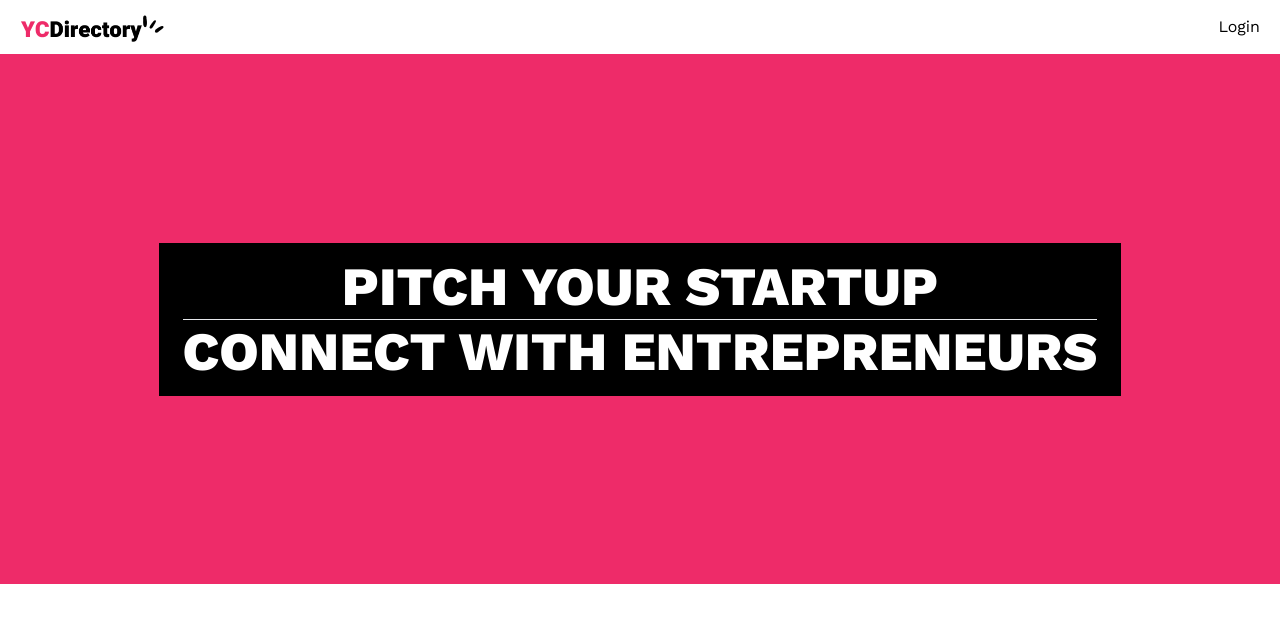
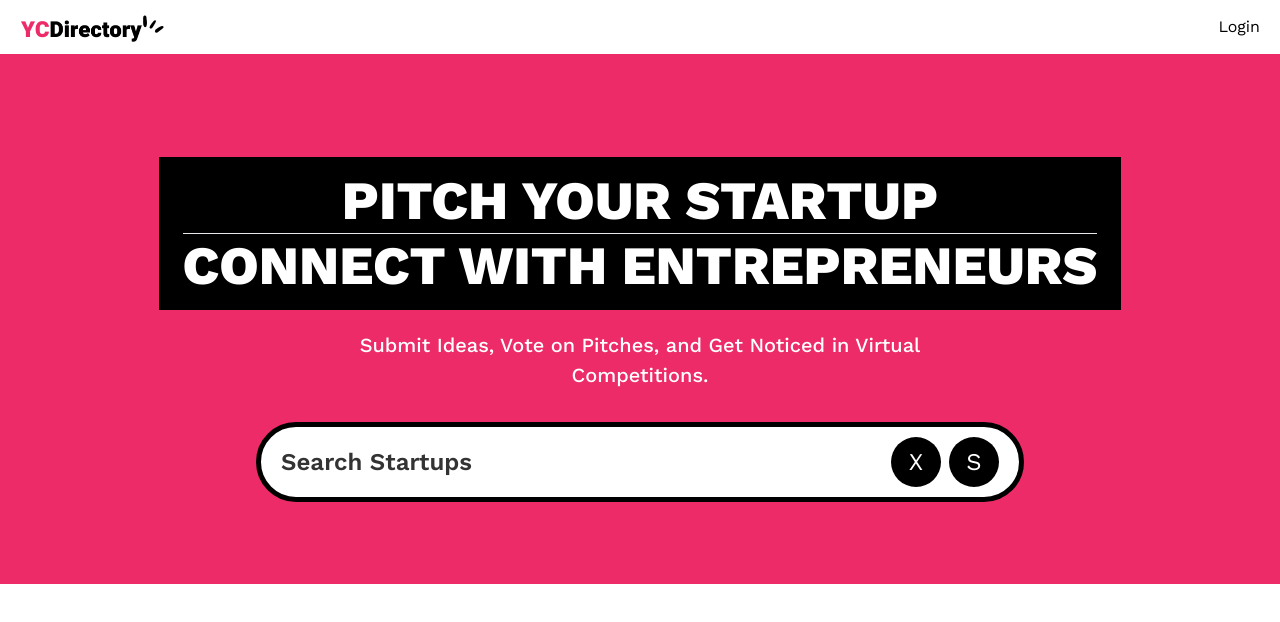
Before and after one commit to nkolonzilucky/yc_directory, a Next.js app: page / in a window 1280 px wide. Shown: the top 622 px of the page. Built offline with nearby package versions, Linux system fonts and the light colour scheme; no server answers.

Commit message:
isolated the form reset button to be client-side on its own, while the rest of the form is server-side

```diff
--- a/app/(root)/page.tsx
+++ b/app/(root)/page.tsx
@@ -1,4 +1,4 @@
-import { HomeIcon } from '@heroicons/react/24/outline'
+import SearchForm from '../components/SearchForm';
 
 
 export default function Home() {
@@ -9,7 +9,12 @@
         Pitch Your Startup <hr />
         Connect with Entrepreneurs
       </h1>
+      <p className="sub-heading max-w-3">
+        Submit Ideas, Vote on Pitches, and Get Noticed in Virtual Competitions.
+      </p>
+    <SearchForm />
     </section>
+
     </>
   );
 }
--- /dev/null
+++ b/app/components/SearchForm.tsx
@@ -0,0 +1,27 @@
+import React from 'react'
+import Form from 'next/form'
+import SearchFormReset from './SearchFormReset'
+
+const SearchForm = () => {
+    const query = "Test"
+  return (
+    <Form action={"/"} scroll={false} className='search-form'>
+        <input
+            name="query"
+            defaultValue={""}
+            className='search-input'
+            placeholder='Search Startups'
+
+        />
+        <div className='flex gap-2'>
+            {query && (<SearchFormReset />)}
+            <button type='submit' className='search-btn text-white'>
+                S
+            </button>
+
+        </div>
+    </Form>
+  )
+}
+
+export default SearchForm
--- /dev/null
+++ b/app/components/SearchFormReset.tsx
@@ -0,0 +1,23 @@
+'use client'
+import Link from 'next/link';
+import React from 'react'
+
+const SearchFormReset = () => {
+
+    const reset = () => {
+        const form = document.querySelector('search-form') as HTMLFormElement;
+        console.log("Reset pressed!")
+
+        if(form) form.reset();
+    }
+  return (
+    <button type='reset' onClick={reset}>
+        <Link href={'/'} className='search-btn text-white'>
+        X
+        </Link>
+
+    </button>
+  )
+}
+
+export default SearchFormReset
--- a/tailwind.config.ts
+++ b/tailwind.config.ts
@@ -45,6 +45,7 @@
 			},
 		},
 	},
+	// eslint-disable-next-line @typescript-eslint/no-require-imports
 	plugins: [require("tailwindcss-animate"), require("@tailwindcss/typography")],
 };
 
```
